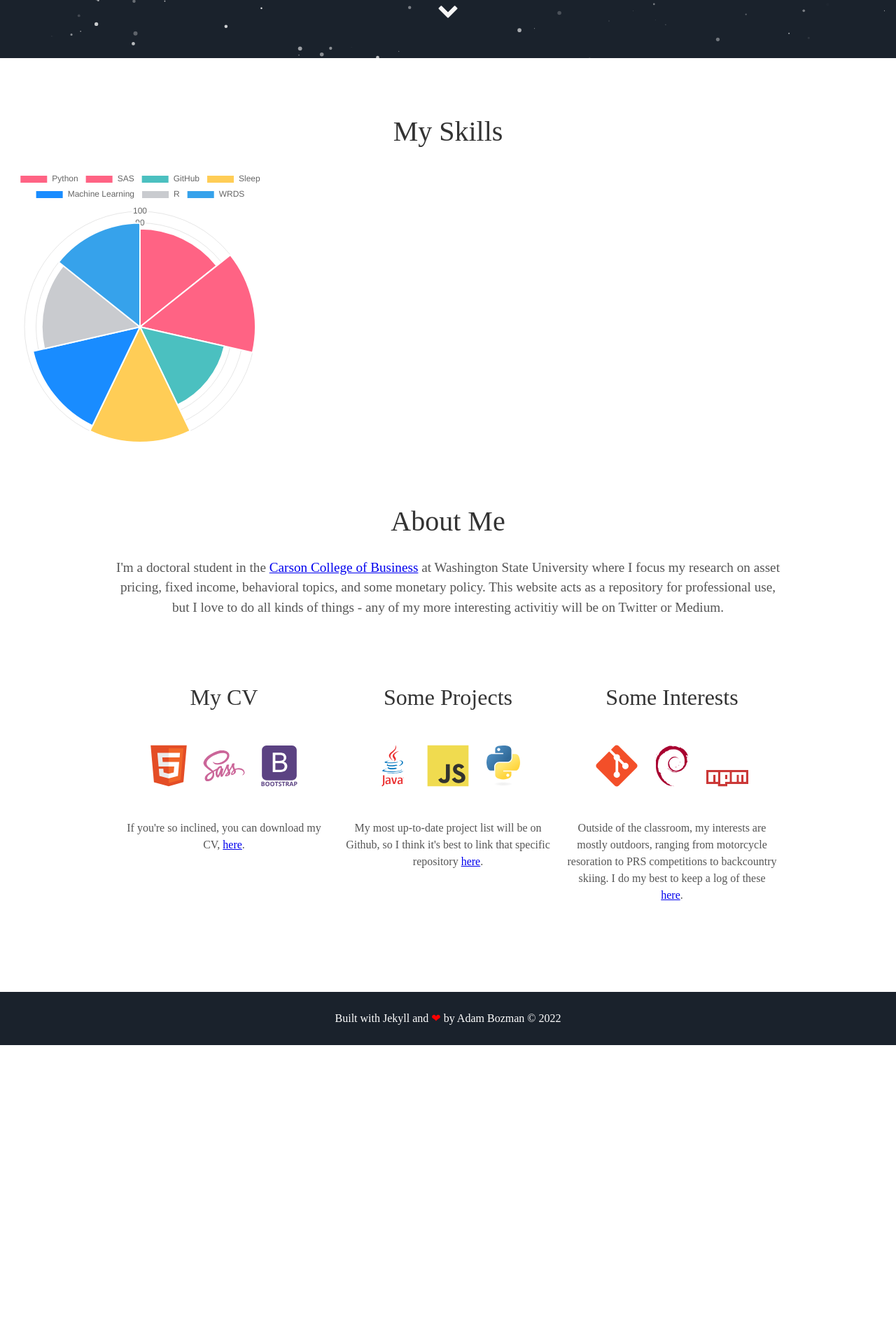
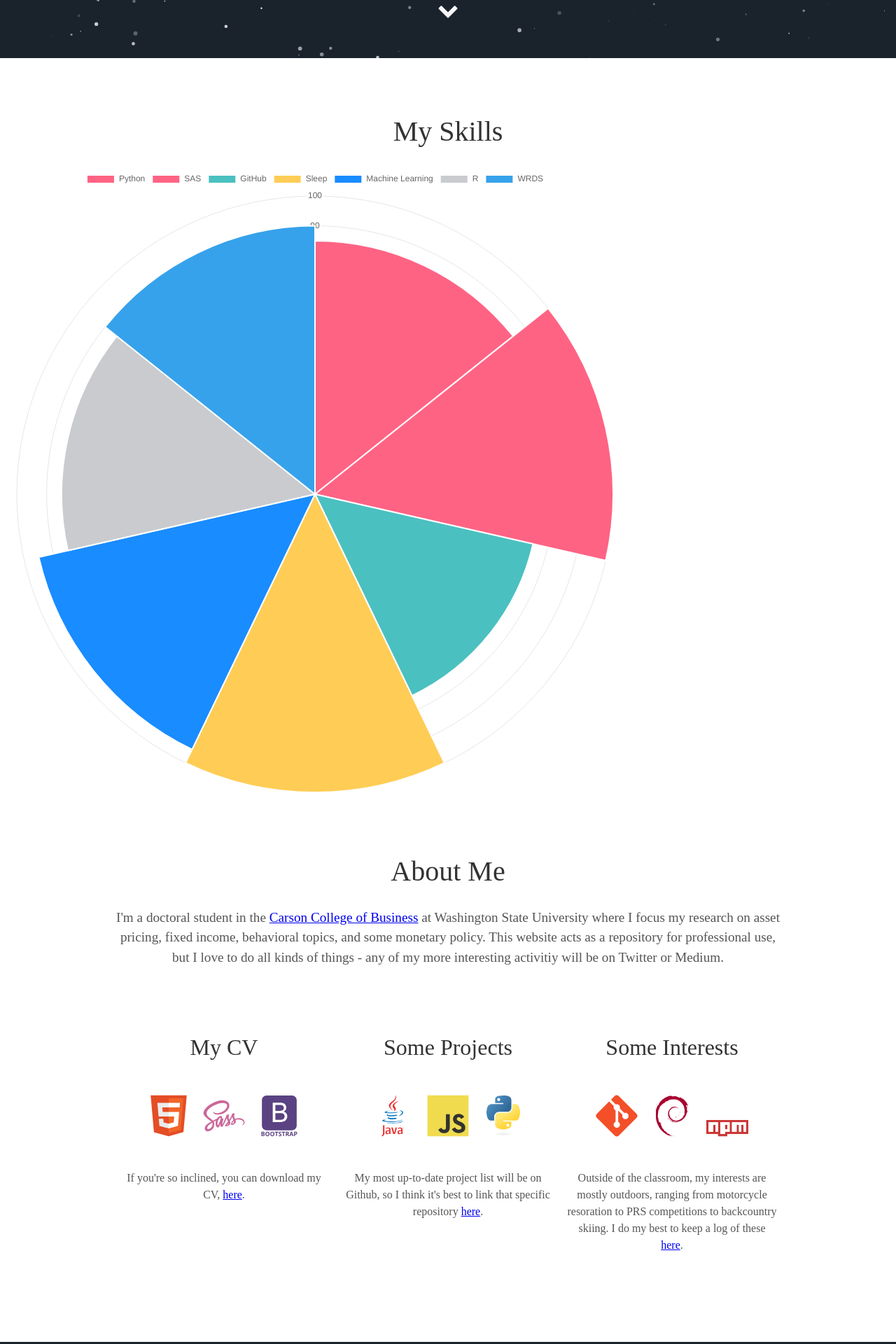
Before and after one commit to adam-bozman/adam-bozman.github.io, a Jekyll site: the page built from index.html, in a window 1280 px wide. Shown: the part 817-2737 px from the top of the page at 70% size. Built offline with Jekyll 4.4.1, drawn with Linux system fonts in a browser that asks for light colours; some web fonts are replaced; before the commit the page ends 2310 px from its top, so only the background shows below that.

Commit message:
Update skills.html

```diff
--- a/_includes/skills.html
+++ b/_includes/skills.html
@@ -4,9 +4,8 @@
 
 <style type="text/css">
   .myChart-container {
-    width: 400px;
+    width: 900px;
   }
-
 </style>
 
 <div class="myChart-container" style="position: relative">
```
